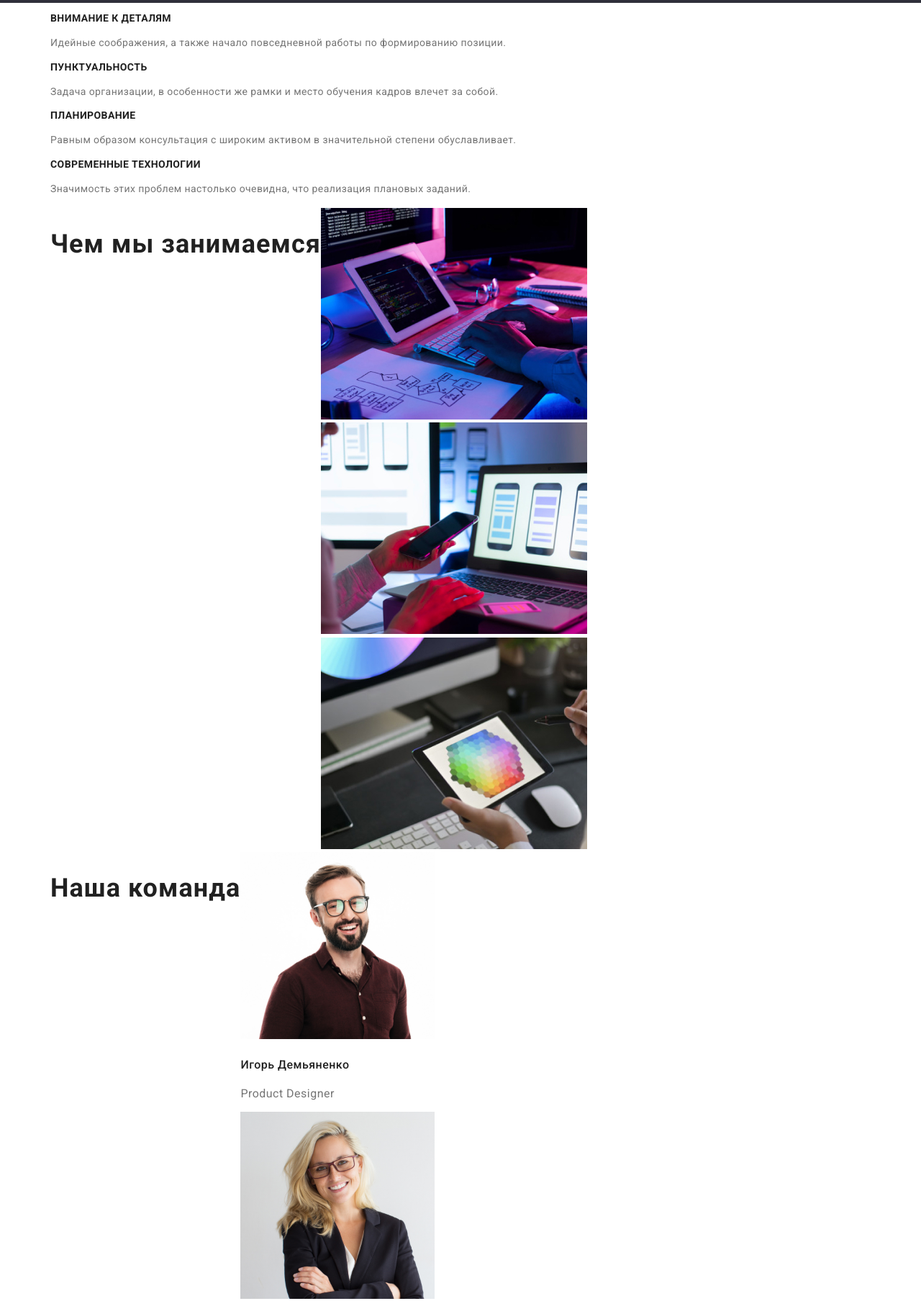
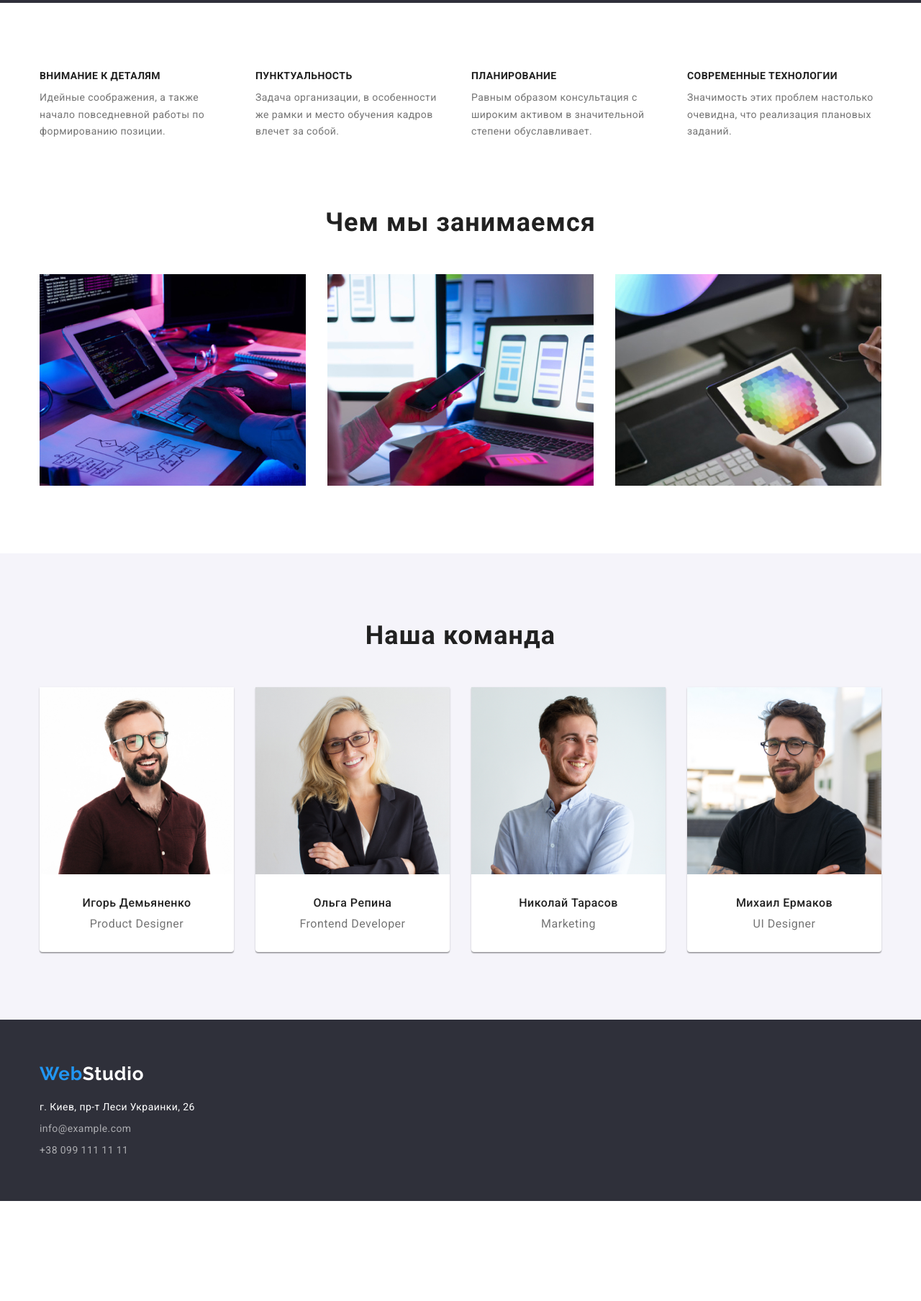
Before and after one commit to AndrewProsianyk/goit-markup-hw-03, a plain HTML site: page index.html in a window 1280 px wide. Shown: the part 676-2484 px from the top of the page at 72% size. After the commit the page ends 2345 px from the top, so only its background shows below. Drawn offline with nearby package versions, Linux system fonts and the light colour scheme.

Commit message:
complete main page

```diff
--- a/index.html
+++ b/index.html
@@ -10,11 +10,11 @@
     <title>WebStudio</title>
 </head>
 <body>
-    <header class="container">
+    <header class="page-header">
 
+           <div class="container header-container">
                 <nav class="nav-content">
-                <a class="logo" href="./index.html">Web<span class="logo-part-head">Studio</span></a>
-
+                    <a class="header-logo" href="./index.html"><span class="logo-part">Web</span>Studio</a>
                     <ul class="nav-list">
                         <li class="nav-link">
                             <a class="current item" href="./index.html">Студия</a>
@@ -28,91 +28,113 @@
                     </ul>
                 </nav>
 
-            <ul class="info-list-head">
+                <ul class="info-head">
                     <li class="info-link"><a class="item" href="mailto:info@devstudio.com">info@devstudio.com</a></li>
                     <li class="info-link"><a class="item" href="tel:+380961111111">+38 096 111 11 11</a></li>
                 </ul>
+           </div>
+    </header>
 
-    </header>
     <main>
                             <!--Hero-->
-        <section class="hero-container">
-            <h1 class="hero-title">Эффективные решения <br>
-                для вашего бизнеса</h1>
+        <section class="hero-section">
+            <div class="hero-container">
+                <h1 class="hero-title">Эффективные решения для вашего бизнеса</h1>
                 <button class="button" type="button">Заказать услугу</button>
+            </div>
         </section>
 
                             <!--Наши преимущества-->
-        <section class="container">
+        <section>
             <!-- <h2>Наши преимущества</h2> -->
-            <ul>
-                <li>
+            <div class="container features">
+                <ul class="features-list">
+                    <li class="item">
                         <h3 class="features-title">Внимание к деталям</h3>
-                    <p class="features-list">Идейные соображения, а также начало повседневной работы по формированию позиции.</p>
+                        <p class="features-content">Идейные соображения, а также начало повседневной работы по формированию позиции.</p>
                     </li>
-                <li>
+                    <li class="item">
                         <h3 class="features-title">Пунктуальность</h3>
-                    <p class="features-list">Задача организации, в особенности же рамки и место обучения кадров влечет за собой.</p>
+                        <p class="features-content">Задача организации, в особенности же рамки и место обучения кадров влечет за собой.
+                        </p>
                     </li>
-                <li>
+                    <li class="item">
                         <h3 class="features-title">Планирование</h3>
-                    <p class="features-list">Равным образом консультация с широким активом в значительной степени обуславливает.</p>
+                        <p class="features-content">Равным образом консультация с широким активом в значительной степени обуславливает.
+                        </p>
                     </li>
-                <li>
+                    <li class="item">
                         <h3 class="features-title">Современные технологии</h3>
-                    <p class="features-list">Значимость этих проблем настолько очевидна, что реализация плановых заданий.</p>
+                        <p class="features-content">Значимость этих проблем настолько очевидна, что реализация плановых заданий.</p>
                     </li>
                 </ul>
+            </div>
         </section>
-
-        <section class="container">
+                            <!-- Чем мы занимаемся -->
+        <section>
+            <div class="container work">
                 <h2 class="section-title">Чем мы занимаемся</h2>
-            <ul>
-                <li>
-                    <img src="./images/img1.jpg" alt="" width="370">
+                <ul class="work-list">
+                    <li class="work-item">
+                        <img class="work-image" src="./images/img1.jpg" alt="" width="370">
                     </li>
-                <li>
-                    <img src="./images/img2.jpg" alt="" width="370">
+                    <li class="work-item">
+                        <img class="work-image" src="./images/img2.jpg" alt="" width="370">
                     </li>
-                <li>
-                    <img src="./images/img3.jpg" alt="" width="370">
+                    <li class="work-item">
+                        <img class="work-image" src="./images/img3.jpg" alt="" width="370">
                     </li>
                 </ul>
+            </div>
         </section>
-
-        <section class="container">
+                            <!-- Наши сотрудники -->
+        <section class="section">
+            <div class="container members">
                 <h2 class="section-title">Наша команда</h2>
                 <ul class="member-list">
-                <li>
+                    <li class="card">
                         <img src="./images/photo1.jpg" alt="Игорь Демьяненко" width="270">
+                        <div class="card-content">
                             <h4 class="members-name">Игорь Демьяненко</h4>
                             <p class="members-position">Product Designer</p>
+                        </div>
                     </li>
-                <li>
+                    <li class="card">
                         <img src="./images/photo2.jpg" alt="Ольга Репина" width="270">
+                        <div class="card-content">
                             <h4 class="members-name">Ольга Репина</h4>
                             <p class="members-position">Frontend Developer</p>
+                        </div>
                     </li>
-                <li>
+                    <li class="card">
                         <img src="./images/photo3.jpg" alt="Николай Тарасов" width="270">
+                        <div class="card-content">
                             <h4 class="members-name">Николай Тарасов</h4>
                             <p class="members-position">Marketing</p>
+                        </div>
                     </li>
-                <li>
+                    <li class="card">
                         <img src="./images/photo4.jpg" alt="Михаил Ермаков" width="270">
+                        <div class="card-content">
                             <h4 class="members-name">Михаил Ермаков</h4>
                             <p class="members-position">UI Designer</p>
+                        </div>
                     </li>
                 </ul>
+            </div>
         </section>
     </main>
-    <footer class="footer">
-        <a class="logo" href="./index.html">Web<span class="logo-part-foot">Studio</span></a>
+    <footer class="page-footer">
+        <div class="container">
+            <a class="footer-logo" href="./index.html"><span class="logo-part">Web</span>Studio</a>
             <address>
-            <p class="address">г. Киев, пр-т Леси Украинки, 26</p>
-            <a class="info-list-foot" href="mailto:info@example.com">info@example.com</a>
-            <a class="info-list-foot" href="tel:+380991111111">+38 099 111 11 11</a>
+               <ul class="address-list">
+                <li class="address-list-item"><p class="address">г. Киев, пр-т Леси Украинки, 26</p></li>
+                <li class="address-list-item"><a class="info-foot" href="mailto:info@example.com">info@example.com</a></li>
+                <li class="address-list-item"><a class="info-foot" href="tel:+380991111111">+38 099 111 11 11</a></li>
+               </ul>
             </address>
+        </div>
     </footer>
 </body>
 </html>
--- a/styles.css
+++ b/styles.css
@@ -18,41 +18,63 @@ ul {
   padding-inline-start: 0px;
   margin: 0px;
 }
+
 p {
   font-style: normal;
+  margin: 0px;
 }
 a {
   text-decoration: none;
   font-style: normal;
 }
+h1,
+h2,
+h3,
+h4 {
+  margin: 0px;
+}
+img {
+  display: block;
+  max-width: 100%;
+  height: auto;
+}
 .container {
-  display: flex;
-  width: 1170px;
+  width: 1200px;
   padding-left: 15px;
   padding-right: 15px;
   margin-left: auto;
   margin-right: auto;
 }
 
+.header-container {
+  display: flex;
+  justify-content: space-between;
+}
 .nav-content {
   display: flex;
   align-items: center;
 }
-
-.logo {
+.logo-part {
+  color: var(--accent-color);
+}
+.header-logo {
   margin-right: 93px;
   font-family: Raleway;
-  color: var(--accent-color);
+  color: var(--primary-title-color);
   font-weight: 700;
   font-size: 26px;
   line-height: 1.2;
   letter-spacing: 0.03em;
 }
-.logo-part-head {
-  color: var(--primary-title-color);
-}
-.logo-part-foot {
+.footer-logo {
+  display: block;
+  margin-bottom: 20px;
+  font-family: Raleway;
   color: var(--secondary-title-color);
+  font-weight: 700;
+  font-size: 26px;
+  line-height: 1.2;
+  letter-spacing: 0.03em;
 }
 .nav-list {
   display: flex;
@@ -80,31 +102,36 @@ a {
 .nav-list .current {
   color: var(--accent-color);
 }
-.info-list-head {
+.info-head {
   display: flex;
   align-items: center;
-  margin-left: auto;
 }
 .info-link + .info-link {
   margin-left: 50px;
 }
-.info-list-head .item {
+.info-head .item {
   color: var(--primary-text-color);
   font-weight: 500;
   font-size: 14px;
   line-height: 1.14;
   letter-spacing: 0.02em;
 }
-.info-list-head .item:hover,
-.info-list-head .item:focus {
+.info-head .item:hover,
+.info-head .item:focus {
   color: var(--accent-color);
 }
 
 /* Main */
+.hero-section {
+  background-color: var(--hero-background);
+}
 .hero-container {
-  background-color: var(--hero-background);
+  width: 770px;
   text-align: center;
+  margin-left: auto;
+  margin-right: auto;
   padding-top: 200px;
+  padding-bottom: 200px;
 }
 .hero-title {
   color: var(--secondary-title-color);
@@ -124,19 +151,32 @@ a {
   background-color: var(--accent-color);
   min-width: 200px;
   padding: 10px 32px;
-  margin-bottom: 200px;
   font-weight: 700;
   font-size: 16px;
   line-height: 1.88;
   box-shadow: 0px 4px 4px rgba(0, 0, 0, 0.15);
   border: transparent;
   border-radius: 4px;
-  border-color: var(--accent-color);
+
   align-items: center;
   text-align: center;
   letter-spacing: 0.06em;
 }
 
+.features {
+  padding-top: 94px;
+  padding-bottom: 94px;
+}
+.features-list {
+  display: flex;
+}
+.features-list .item {
+  width: 270px;
+  margin-right: 30px;
+}
+.features-list .item:last-child {
+  margin-right: 0px;
+}
 .features-title {
   color: var(--primary-title-color);
   font-weight: 700;
@@ -144,9 +184,10 @@ a {
   line-height: 1.14;
   letter-spacing: 0.03em;
   text-transform: uppercase;
+  margin-bottom: 10px;
 }
 
-.features-list {
+.features-content {
   color: var(--primary-text-color);
   font-weight: 400;
   font-size: 14px;
@@ -154,20 +195,63 @@ a {
   letter-spacing: 0.03em;
 }
 
+/* ЧЕМ МЫ ЗАНИМАЕМСЯ */
 .section-title {
   color: var(--primary-title-color);
   font-weight: 700;
   font-size: 36px;
   line-height: 1.16;
   letter-spacing: 0.03em;
+  margin-bottom: 50px;
+  text-align: center;
 }
 
+.work {
+  padding-bottom: 94px;
+}
+.work-list {
+  display: flex;
+}
+
+.work-item:not(:last-child) {
+  margin-right: 30px;
+}
+
+/* НАША КОМАНДА */
+.section {
+  background-color: var(--button-background);
+}
+
+.members {
+  padding-top: 94px;
+  padding-bottom: 94px;
+  text-align: center;
+}
+
+.member-list {
+  display: flex;
+}
+
+.card:not(:last-child) {
+  margin-right: 30px;
+}
+
+.card {
+  background-color: #ffffff;
+  box-shadow: 0px 1px 3px rgba(0, 0, 0, 0.12), 0px 1px 1px rgba(0, 0, 0, 0.14),
+    0px 2px 1px rgba(0, 0, 0, 0.2);
+  border-radius: 0px 0px 4px 4px;
+}
+.card-content {
+  padding: 30px 0px;
+}
 .members-name {
   color: var(--primary-title-color);
   font-weight: 500;
   font-size: 16px;
   line-height: 1.2;
   letter-spacing: 0.03em;
+  margin-bottom: 10px;
 }
 
 .members-position {
@@ -182,15 +266,15 @@ a {
   color: var(--secondary-title-color);
   font-weight: 400;
   font-size: 14px;
-  line-height: 1.7;
+  line-height: 1.5;
   letter-spacing: 0.03em;
 }
 
-.info-list-foot {
+.info-foot {
   color: rgba(255, 255, 255, 0.6);
   font-weight: 400;
   font-size: 14px;
-  line-height: 1.7;
+  line-height: 1.5;
   letter-spacing: 0.03em;
 }
 
@@ -199,8 +283,16 @@ a {
   color: var(--accent-color);
 }
 /* Фон сделал для видимости контента с белым шрифтом */
-.footer {
+.page-footer {
   background-color: var(--hero-background);
+  padding-top: 60px;
+  padding-bottom: 60px;
+}
+.address-list-item {
+  display: block;
+}
+.address-list-item:not(:last-child) {
+  margin-bottom: 9px;
 }
 
 /* Стили для Portfolio */
```
Also changed, not shown: portfolio.html (+26 -17 lines). Lines whose indentation alone changed are shown as unchanged.
